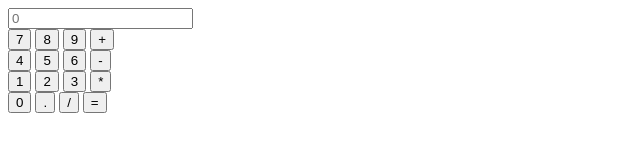
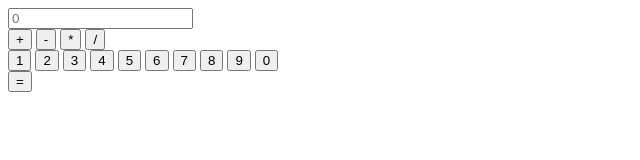
Before and after one commit to olehnest/calculator, a plain HTML site: page index.html in a window 1280 px wide. Shown: the whole page, without its empty margins (0-640 px from the left). Drawn offline with Linux system fonts and the light colour scheme.

Commit message:
Update index.html

```diff
--- a/index.html
+++ b/index.html
@@ -1,55 +1,36 @@
-<!doctype html>
-<html>
+<!DOCTYPE html>
+<html lang="en">
 <head>
-<meta charset="utf-8">
-<title>JavaSctipt Calculator | Web Dev Trick</title>
-	<link rel="stylesheet" href="style.css">
+	<meta charset="UTF-8">
+	<meta name="viewport" content="width=device-width, initial-scale=1.0">
+	<title>Calculator</title>
 </head>
 
 <body>
-	<script>
-	function calcNumbers(result){
-		form.displayResult.value=form.displayResult.value+result;
+	<div class="calc">
+		<input type="text" class="display" readonly placeholder="0">
+		<div class="opers">
+			<button>+</button>
+			<button>-</button>
+			<button>*</button>
+			<button>/</button>
 
-	}
-	</script>
-	<div class="container">
-		<form name="form">
-		<div class="display">
-		<input type="text" placeholder="0" name="displayResult" />
+		<div class="digits">
+			<button>1</button>
+			<button>2</button>
+			<button>3</button>
+			<button>4</button>
+			<button>5</button>
+			<button>6</button>
+			<button>7</button>
+			<button>8</button>
+			<button>9</button>
+			<button>0</button>
 		</div>
-		<div class="buttons">
-	  <div class="row">
-		<input type="button" name="b7" value="7" onClick="calcNumbers(b7.value)">
-	  <input type="button" name="b8" value="8" onClick="calcNumbers(b8.value)">
-	  <input type="button" name="b9" value="9" onClick="calcNumbers(b9.value)">
-	  <input type="button" name="addb" value="+" onClick="calcNumbers(addb.value)">
+		<div class="eq">
+			<button>=</button>
 		</div>
-
-		<div class="row">
-		<input type="button" name="b4" value="4" onClick="calcNumbers(b4.value)">
-	  <input type="button" name="b5" value="5" onClick="calcNumbers(b5.value)">
-	  <input type="button" name="b6" value="6" onClick="calcNumbers(b6.value)">
-	  <input type="button" name="subb" value="-" onClick="calcNumbers(subb.value)">
-		</div>
-
-		<div class="row">
-		<input type="button" name="b1" value="1" onClick="calcNumbers(b1.value)">
-	  <input type="button" name="b2" value="2" onClick="calcNumbers(b2.value)">
-	  <input type="button" name="b3" value="3" onClick="calcNumbers(b3.value)">
-	  <input type="button" name="mulb" value="*" onClick="calcNumbers(mulb.value)">
-		</div>
-
-		<div class="row">
-		<input type="button" name="b0" value="0" onClick="calcNumbers(b0.value)">
-	  <input type="button" name="potb" value="." onClick="calcNumbers(potb.value)">
-	  <input type="button" name="divb" value="/" onClick="calcNumbers(divb.value)">
-	  <input type="button" class="red" value="=" onClick="displayResult.value=eval(displayResult.value)">
-		</div>
-		</div>
-
-		</form>
 	</div>
 </body>
-
+<script src="script.js"></script>
 </html>
```
